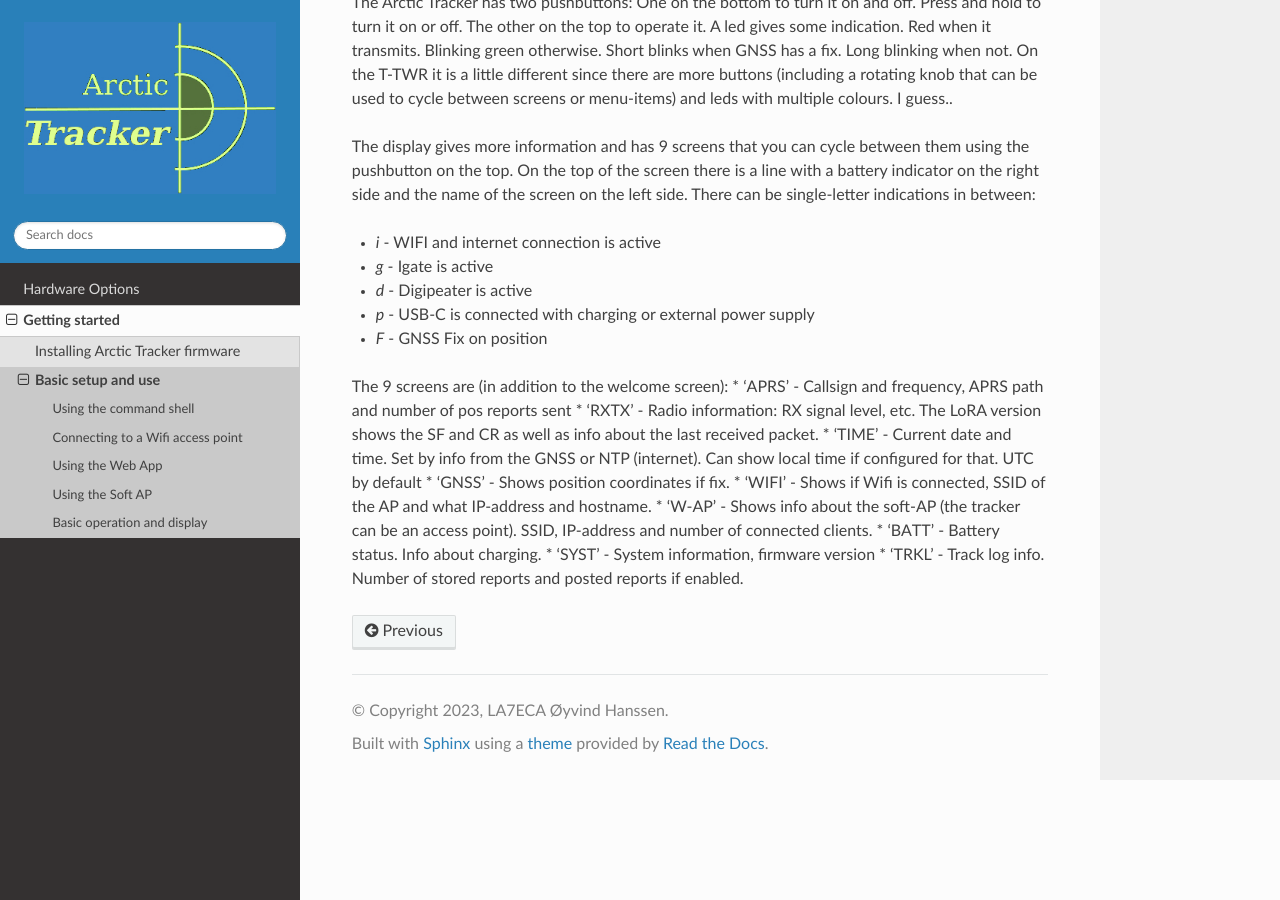
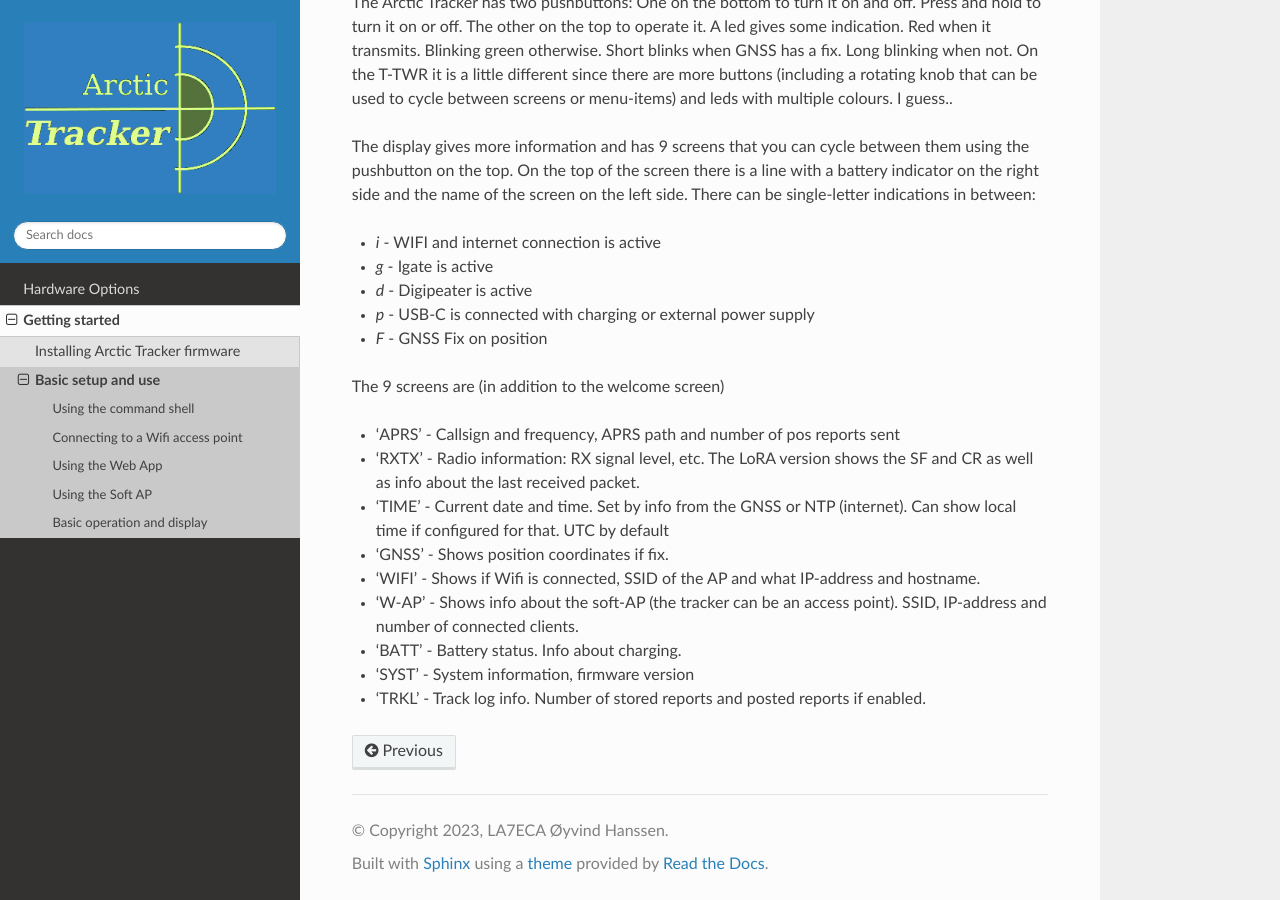
Before and after one commit to Hamlabs/ArcticTracker-docs, a Sphinx documentation site: the page built from docs/setup.rst, in a window 1280 px wide and 900 px high, scrolled down 3030 px. Built offline with Sphinx 7.4.7 and the Read the Docs theme 3.1.0, drawn with Linux system fonts in a browser that asks for light colours; pages that are not in the unit, such as notebooks, are missing from menus.

```diff
--- a/docs/setup.rst
+++ b/docs/setup.rst
@@ -67,7 +67,8 @@ The display gives more information and has 9 screens that you can cycle between
 * *p* - USB-C is connected with charging or external power supply
 * *F* - GNSS Fix on position
 
-The 9 screens are (in addition to the welcome screen):
+The 9 screens are (in addition to the welcome screen)
+
 * 'APRS' - Callsign and frequency, APRS path and number of pos reports sent
 * 'RXTX' - Radio information: RX signal level, etc. The LoRA version shows the SF and CR as well as info about the last received packet.
 * 'TIME' - Current date and time. Set by info from the GNSS or NTP (internet). Can show local time if configured for that. UTC by default
```
